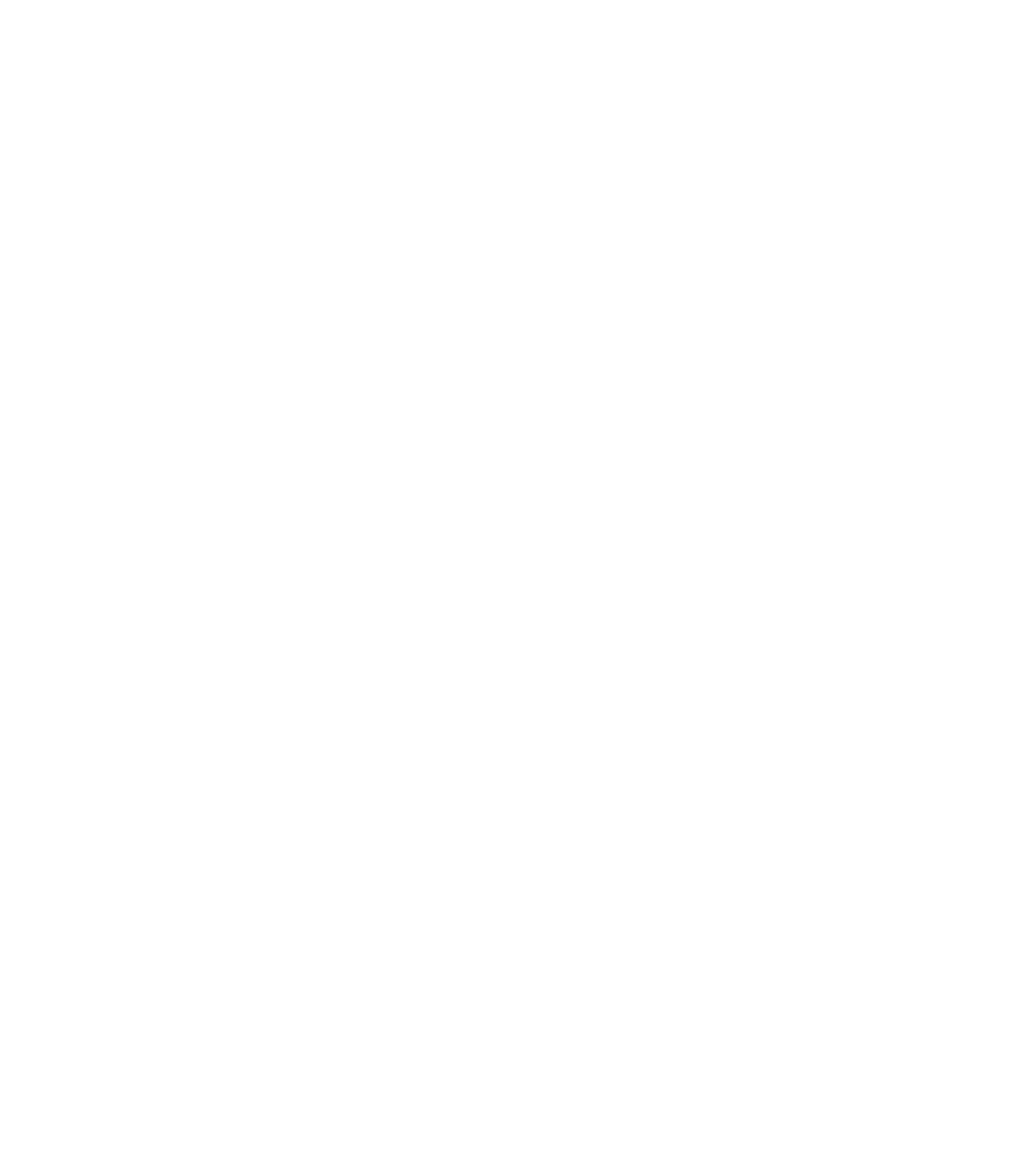
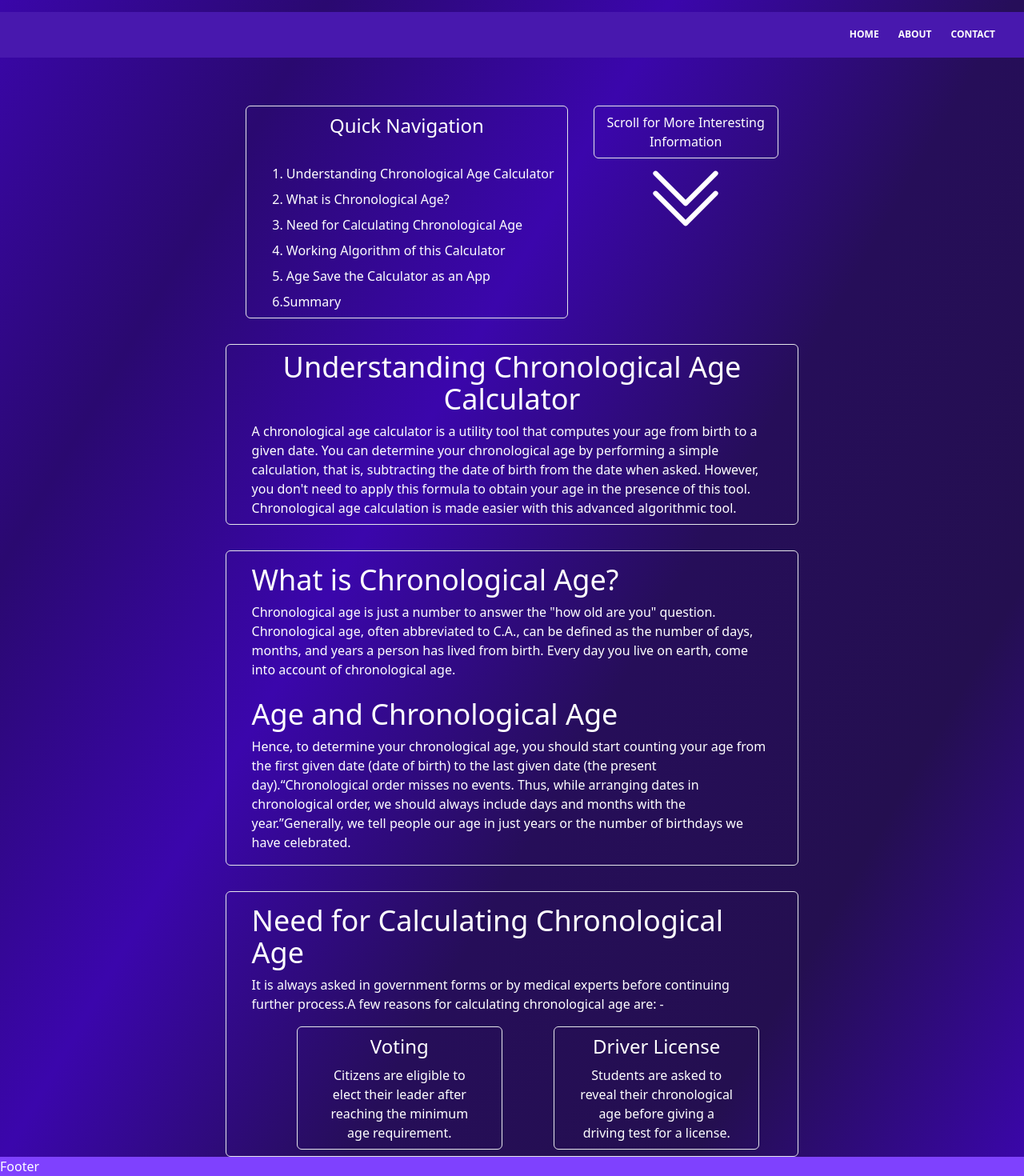
Before and after one commit to harshbhange0/chronological-age-calculator, a React (Create React App) app: page / in a window 1280 px wide. Shown: the part 33-1503 px from the top of the page at 80% size. Before the commit the page ends 800 px from the top, so only its background shows below. Built offline with nearby package versions, Linux system fonts and the light colour scheme.

Commit message:
home page done

```diff
--- a/package.json
+++ b/package.json
@@ -8,6 +8,7 @@
     "@testing-library/user-event": "^13.5.0",
     "react": "^18.2.0",
     "react-dom": "^18.2.0",
+    "react-icons": "^4.11.0",
     "react-router-dom": "^6.15.0",
     "react-scripts": "5.0.1",
     "web-vitals": "^2.1.4"
--- /dev/null
+++ b/src/components/DatePiker.jsx
@@ -0,0 +1,9 @@
+import React from 'react'
+
+function DatePiker() {
+  return (
+    <div>DatePiker</div>
+  )
+}
+
+export default DatePiker
--- /dev/null
+++ b/src/components/Footer.jsx
@@ -0,0 +1,7 @@
+import React from "react";
+
+function Footer() {
+  return <footer className="bg-[#7f41feff]">Footer</footer>;
+}
+
+export default Footer;
--- /dev/null
+++ b/src/components/InfoSection.jsx
@@ -0,0 +1,116 @@
+import React from "react";
+import { BsChevronDoubleDown } from "react-icons/bs";
+
+function InfoSection() {
+  return (
+    <section className="mx-auto flex w-full flex-col items-center justify-center gap-8 px-4 sm:w-[80%] sm:px-0 md:w-[70%]">
+      <div className="flex flex-col gap-2  sm:flex-row sm:justify-center sm:gap-4 md:gap-8">
+        <div className="mb-auto h-auto space-y-8 rounded-md border px-4 py-2">
+          <h1 className="md:test-4xl text-center text-xl sm:text-2xl">
+            Quick Navigation
+          </h1>
+          <div className="flex flex-col space-y-2 ps-4">
+            <span>1. Understanding Chronological Age Calculator </span>
+            <span>2. What is Chronological Age?</span>
+            <span>3. Need for Calculating Chronological Age</span>
+            <span>4. Working Algorithm of this Calculator</span>
+            <span>5. Age Save the Calculator as an App </span>
+            <span>6.Summary</span>
+          </div>
+        </div>
+
+        <div className=" mb-auto h-auto">
+          <div className="rounded-md border px-4  py-2">
+            <span className="mx-auto block text-center">
+              Scroll for More Interesting <br /> Information
+            </span>
+          </div>
+          <div className="w-full ">
+            <BsChevronDoubleDown className="mx-auto text-[100px]" />
+          </div>
+        </div>
+      </div>
+
+      <div className="w-full space-y-8 sm:w-[90%]  md:w-[80%]">
+        <div className="mx-auto flex flex-col space-y-2 rounded-md border px-4 py-2">
+          <h1 className="text-center text-xl sm:text-2xl md:text-4xl">
+            Understanding Chronological Age Calculator
+          </h1>
+          <p className="px-4 leading-6">
+            A chronological age calculator is a utility tool that computes your
+            age from birth to a given date. You can determine your chronological
+            age by performing a simple calculation, that is, subtracting the
+            date of birth from the date when asked. However, you don't need to
+            apply this formula to obtain your age in the presence of this tool.
+            Chronological age calculation is made easier with this advanced
+            algorithmic tool.
+          </p>
+        </div>
+
+        <div className="mx-auto flex flex-col space-y-2 rounded-md border px-4 py-2">
+          <div className="mx-auto flex flex-col space-y-2  px-4 py-2">
+            <h1 className=" text-xl sm:text-2xl md:text-4xl">
+              What is Chronological Age?
+            </h1>
+            <p>
+              Chronological age is just a number to answer the "how old are you"
+              question. Chronological age, often abbreviated to C.A., can be
+              defined as the number of days, months, and years a person has
+              lived from birth. Every day you live on earth, come into account
+              of chronological age.
+            </p>
+          </div>
+          <div className="mx-auto flex flex-col space-y-2 px-4 py-2">
+            <h1 className=" text-xl sm:text-2xl md:text-4xl">
+              Age and Chronological Age
+            </h1>
+            <p>
+              Hence, to determine your chronological age, you should start
+              counting your age from the first given date (date of birth) to the
+              last given date (the present day).
+              <span>
+                “Chronological order misses no events. Thus, while arranging
+                dates in chronological order, we should always include days and
+                months with the year.”
+              </span>
+              Generally, we tell people our age in just years or the number of
+              birthdays we have celebrated.
+            </p>
+          </div>
+        </div >
+        <div className="mx-auto flex flex-col space-y-2 border px-4 py-2 rounded-md">
+          <div className="mx-auto flex flex-col space-y-2 px-4 py-2">
+            <h1 className=" text-xl sm:text-2xl md:text-4xl">
+              Need for Calculating Chronological Age
+            </h1>
+            <p>
+              It is always asked in government forms or by medical experts
+              before continuing further process.
+              <span>
+                A few reasons for calculating chronological age are: -
+              </span>
+            </p>
+          </div>
+          <dir className="flex flex-col sm:flex-row">
+            <div className="mx-auto w-[40%] text-center space-y-2 border px-4 py-2 rounded-md">
+              <h2 className="text-lg sm:text-xl md:text-2xl">Voting</h2>
+              <p className="px-4">
+                Citizens are eligible to elect their leader after reaching the
+                minimum age requirement.{" "}
+              </p>
+            </div>
+            <div className="mx-auto w-[40%] text-center space-y-2 border px-4 py-2 rounded-md">
+              <h2 className="text-lg sm:text-xl md:text-2xl">Driver License</h2>
+              <p className="px-4">
+                Students are asked to reveal their chronological age before
+                giving a driving test for a license.
+              </p>
+            </div>
+          </dir>
+        </div>
+      </div>
+    </section>
+  );
+}
+
+export default InfoSection;
--- /dev/null
+++ b/src/components/nav/Nav.jsx
@@ -0,0 +1,54 @@
+import React, { useState } from "react";
+import { Link } from "react-router-dom";
+import { GiHamburgerMenu } from "react-icons/gi";
+
+export default function Navbar({ fixed }) {
+  const [navbarOpen, setNavbarOpen] = useState(false);
+  return (
+    <>
+      <nav className="relative mb-3 flex flex-wrap items-center justify-between bg-[#4818AE] px-2 py-3">
+        <div className="container mx-auto flex flex-wrap items-center justify-between px-4">
+          <div className="relative flex w-full justify-between lg:static lg:block lg:w-auto lg:justify-start">
+            <button
+              className="block cursor-pointer rounded border border-solid border-transparent bg-transparent px-3 py-1 text-xl leading-none text-white outline-none focus:outline-none lg:hidden"
+              type="button"
+              onClick={() => setNavbarOpen(!navbarOpen)}
+            >
+              <GiHamburgerMenu />
+            </button>
+          </div>
+          <div
+            className={
+              "flex-grow items-center lg:flex" +
+              (navbarOpen ? " flex" : " hidden")
+            }
+            id="example-navbar-danger"
+          >
+            <ul className="flex list-none flex-col lg:ml-auto lg:flex-row">
+              <li className="nav-item">
+                <Link
+                  className="flex items-center px-3 py-2 text-xs font-bold uppercase leading-snug text-white hover:opacity-75"
+                  to="/"
+                >
+                  Home
+                </Link>
+              </li>
+              <li className="nav-item">
+                <Link
+                  className="flex items-center px-3 py-2 text-xs font-bold uppercase leading-snug text-white hover:opacity-75"
+                  to="/about"
+                >About</Link>
+              </li>
+              <li className="nav-item">
+                <Link
+                  className="flex items-center px-3 py-2 text-xs font-bold uppercase leading-snug text-white hover:opacity-75"
+                 to="/contact"
+                >Contact</Link>
+              </li>
+            </ul>
+          </div>
+        </div>
+      </nav>
+    </>
+  );
+}
--- a/src/components/pages/home/Home.jsx
+++ b/src/components/pages/home/Home.jsx
@@ -1,9 +1,20 @@
-import React from 'react'
+import React from "react";
+import Nav from "../../nav/Nav";
+import InfoSection from "../../InfoSection";
+import Footer from "../../Footer";
 
 function Home() {
   return (
-    <div>Home</div>
-  )
+    <div className="bg_color h-auto text-white">
+      <header className=" py-8  sm:py-10 lg:py-12">
+        <Nav />
+      </header>
+      <main className="">
+        <InfoSection/>
+        <Footer/>
+      </main>
+    </div>
+  );
 }
 
-export default Home
+export default Home;
--- a/src/index.css
+++ b/src/index.css
@@ -11,3 +11,14 @@
   padding: 0;
   box-sizing: border-box;
 }
+.bg_color {
+  background: linear-gradient(
+    120deg,
+    #3b06ac,
+    #2a0970,
+    #3b06ac,
+    #260e59,
+    #240f50,
+    #3b06ac
+  );
+}
```
Also changed, not shown: 1 other file (tests, documents, lock files or other folders).
